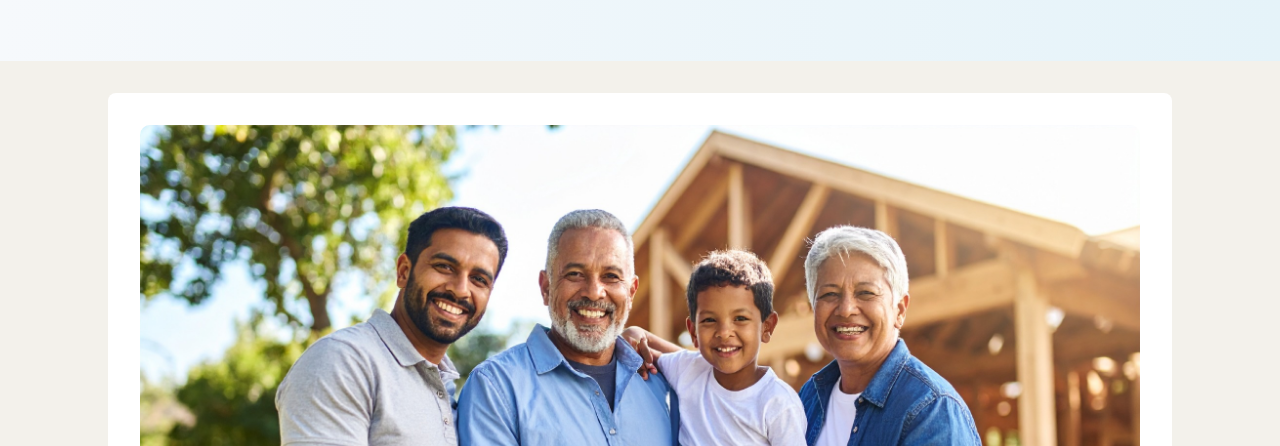
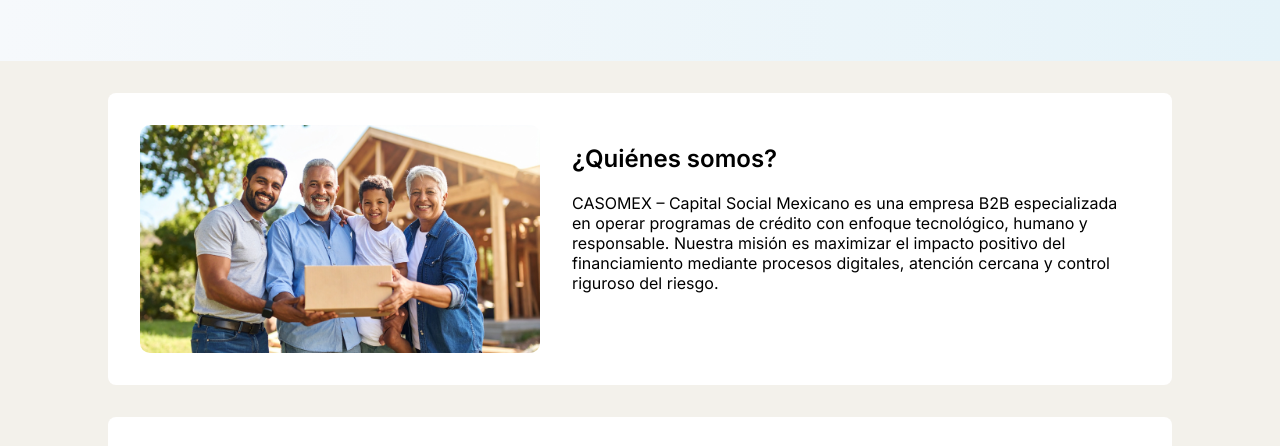
Before and after one commit to susanaagussua-dot/casomex-website, a plain HTML site: page index.html in a window 1280 px wide. Shown: the part 317-763 px from the top of the page. Drawn offline with Linux system fonts and the light colour scheme.

Commit message:
Update index.html

```diff
--- a/index.html
+++ b/index.html
@@ -51,9 +51,12 @@
         border-radius: 8px;
       }
       .split img {
-        max-width: 100%;
+        max-width: 400px;
+        width: 100%;
+        height: auto;
         border-radius: 10px;
         flex: 1 1 40%;
+        object-fit: cover;
       }
       .split .text {
         flex: 1 1 55%;
```
